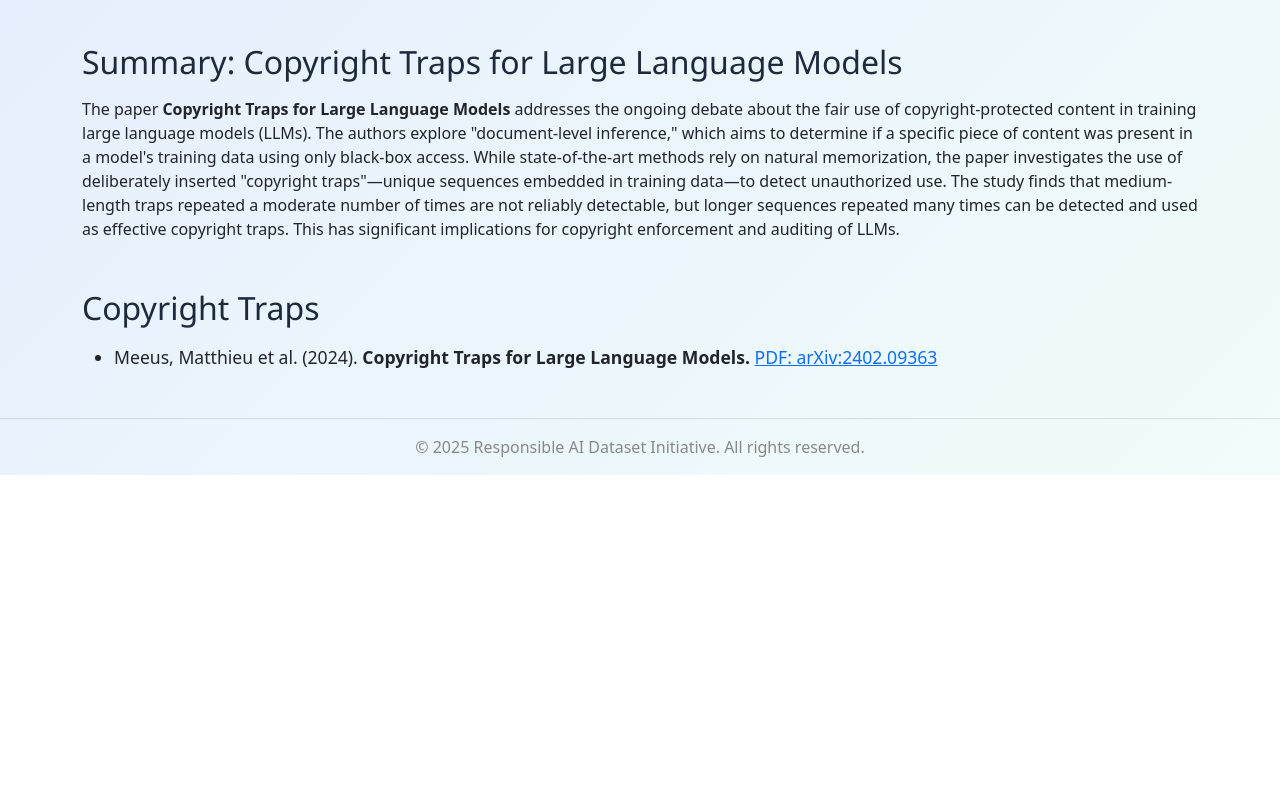
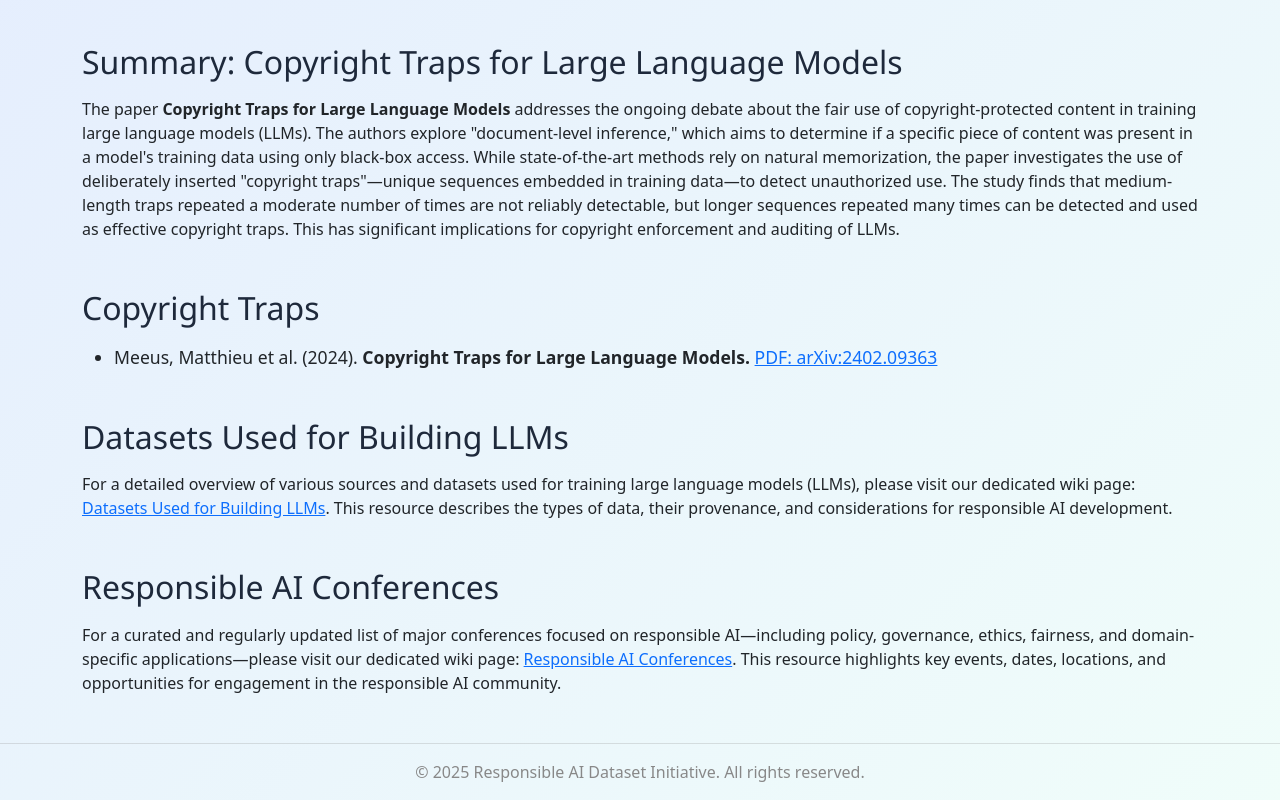
Before and after one commit to robomotic/responsibleai, a plain HTML site: page docs/research.html in a window 1280 px wide. Shown: the part 1025-1825 px from the top of the page. Before the commit the page ends 1500 px from the top, so only its background shows below. Drawn offline with nearby package versions, Linux system fonts and the light colour scheme.

Commit message:
Website updates.

```diff
--- a/docs/research.html
+++ b/docs/research.html
@@ -186,6 +186,20 @@
       <a href="https://arxiv.org/pdf/2402.09363" target="_blank">PDF: arXiv:2402.09363</a>
     </li>
   </ul>
+
+  <h2 class="mt-5 mb-3">Datasets Used for Building LLMs</h2>
+  <p>
+    For a detailed overview of various sources and datasets used for training large language models (LLMs), please visit our dedicated wiki page:
+    <a href="https://github.com/robomotic/responsibleai/wiki/Datasets-Used-for-building-LLM" target="_blank">Datasets Used for Building LLMs</a>.
+    This resource describes the types of data, their provenance, and considerations for responsible AI development.
+  </p>
+
+  <h2 class="mt-5 mb-3">Responsible AI Conferences</h2>
+  <p>
+    For a curated and regularly updated list of major conferences focused on responsible AI—including policy, governance, ethics, fairness, and domain-specific applications—please visit our dedicated wiki page:
+    <a href="https://github.com/robomotic/responsibleai/wiki/Responsible-AI-Conferences" target="_blank">Responsible AI Conferences</a>.
+    This resource highlights key events, dates, locations, and opportunities for engagement in the responsible AI community.
+  </p>
 </div>
 <footer class="footer text-center mt-5">
   <hr>
```
Also changed, not shown: docs/index.html (+9 -2 lines).
